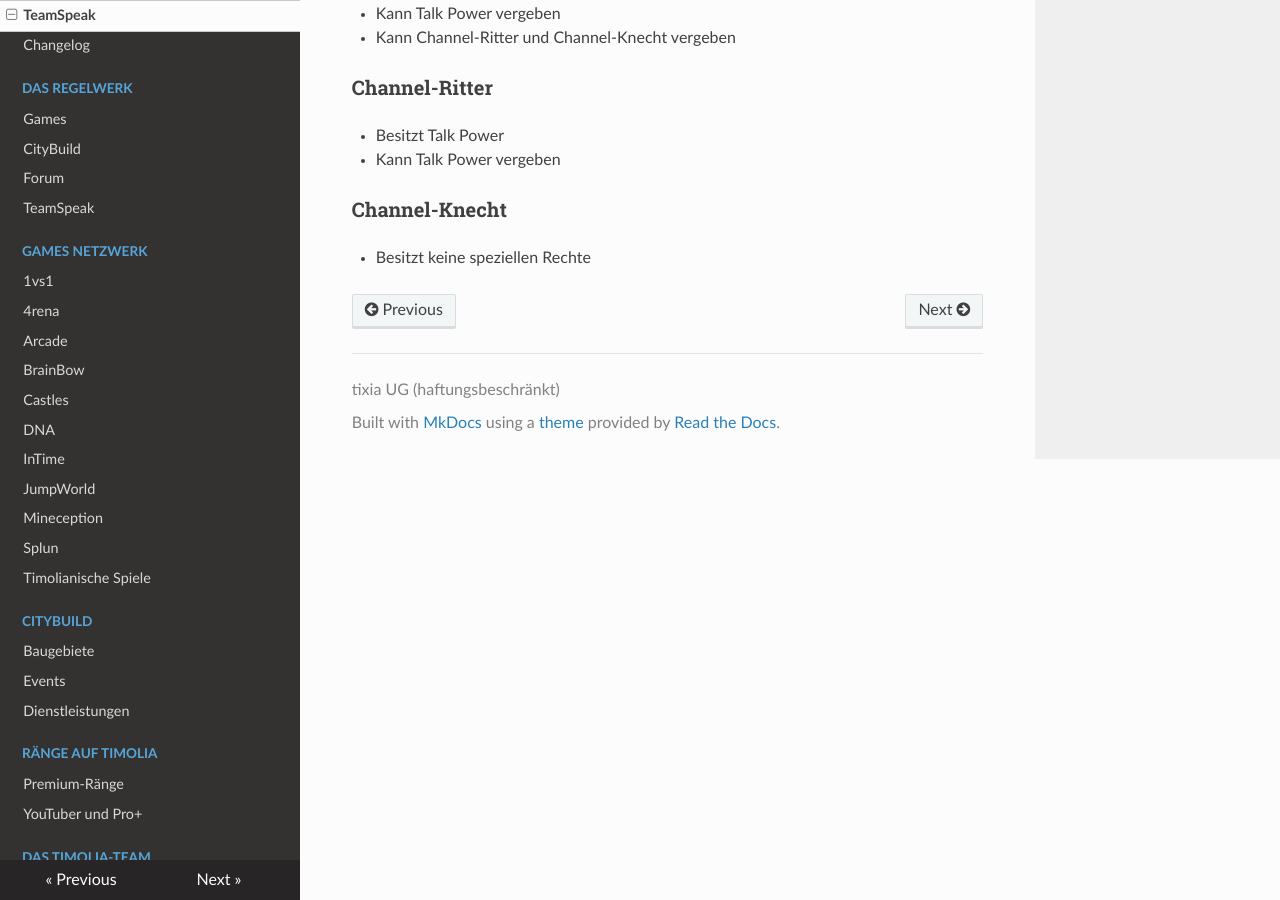
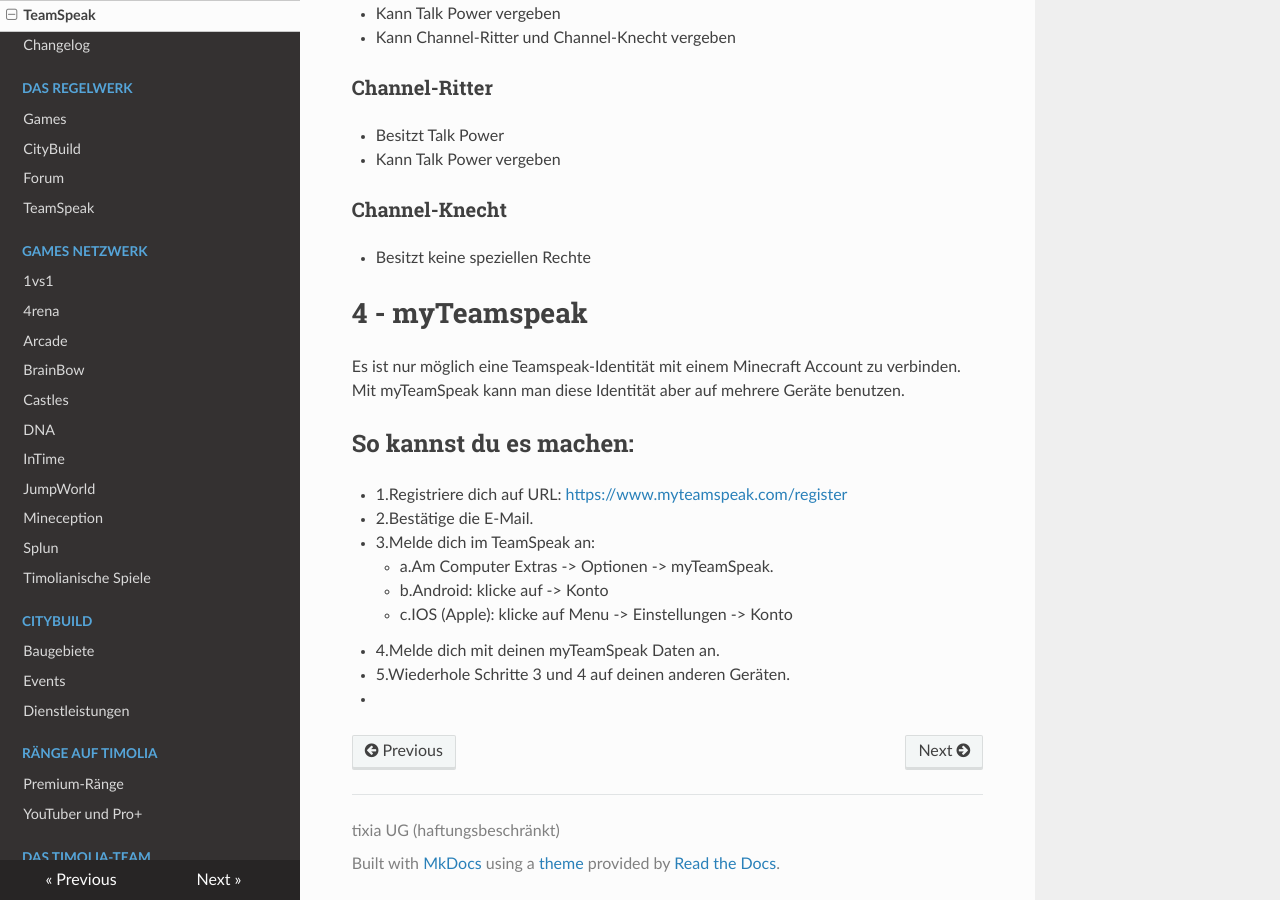
Before and after one commit to TimoliaDE/HowTo, an MkDocs documentation site: the page built from docs/teamspeak.md, in a window 1280 px wide and 900 px high, scrolled down 1902 px. Built offline with MkDocs 1.6.1, drawn with Linux system fonts in a browser that asks for light colours; nearby versions of some CDN libraries; old or Windows-style settings are respelled for this version of MkDocs.

Commit message:
Update teamspeak.md

```diff
--- a/docs/teamspeak.md
+++ b/docs/teamspeak.md
@@ -54,3 +54,18 @@ Monat sein Icon besitzt, wenn der Channel bis dahin <strong>ausläuft</strong>.
 
 ### Channel-Knecht
 - Besitzt keine speziellen Rechte
+
+# 4 - myTeamspeak
+Es ist nur möglich eine Teamspeak-Identität mit einem Minecraft Account zu verbinden. Mit myTeamSpeak kann man diese Identität aber auf mehrere Geräte benutzen.
+
+## So kannst du es machen:
+- 1.Registriere dich auf URL: [https://www.myteamspeak.com/register](https://www.myteamspeak.com/register)
+- 2.Bestätige die E-Mail.
+- 3.Melde dich im TeamSpeak an:
+    - a.Am Computer Extras -> Optionen -> myTeamSpeak.
+    - b.Android: klicke auf  -> Konto
+    - c.IOS (Apple): klicke auf Menu -> Einstellungen -> Konto
+- 4.Melde dich mit deinen myTeamSpeak Daten an.
+- 5.Wiederhole Schritte 3 und 4 auf deinen anderen Geräten.
+
+-
```
